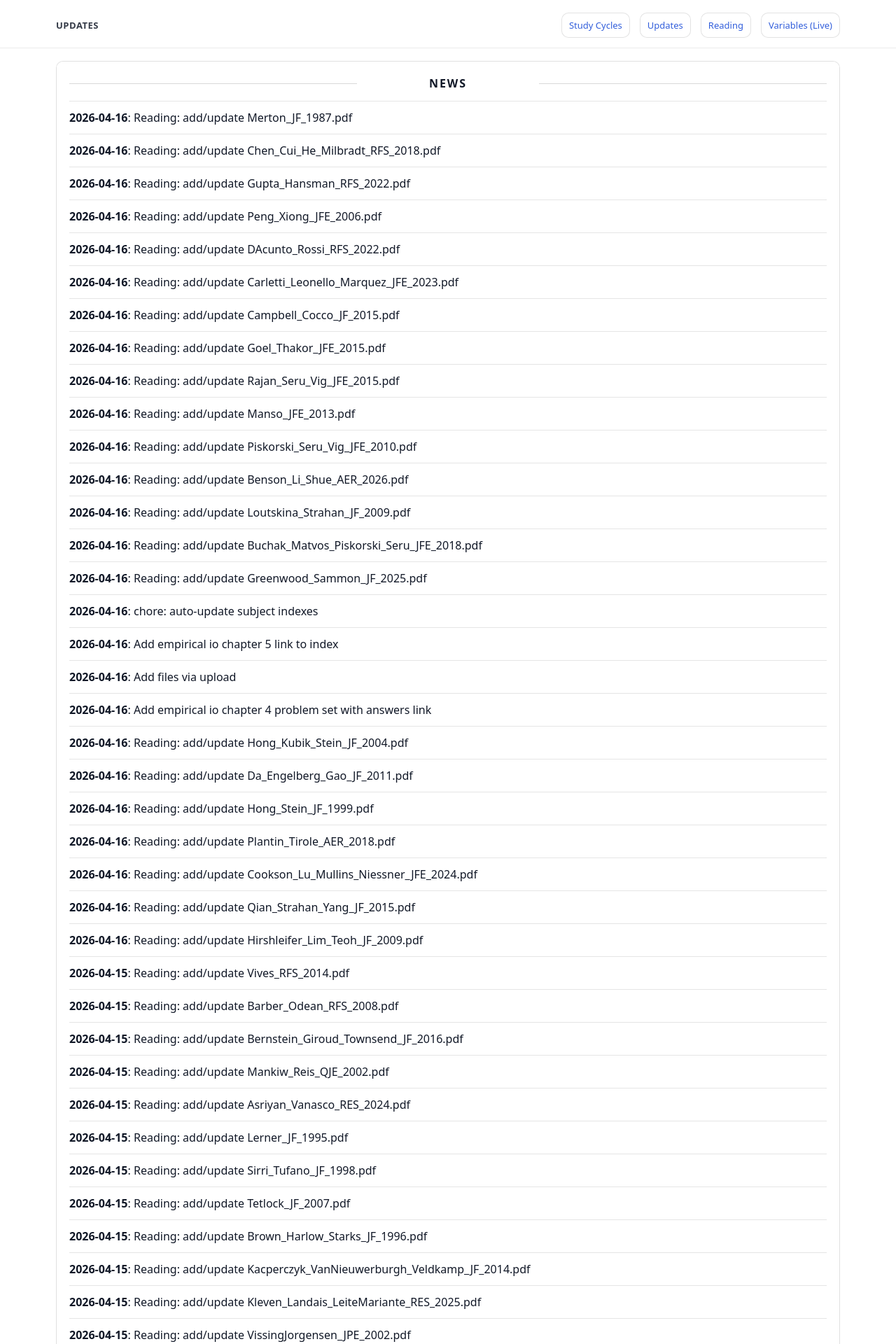
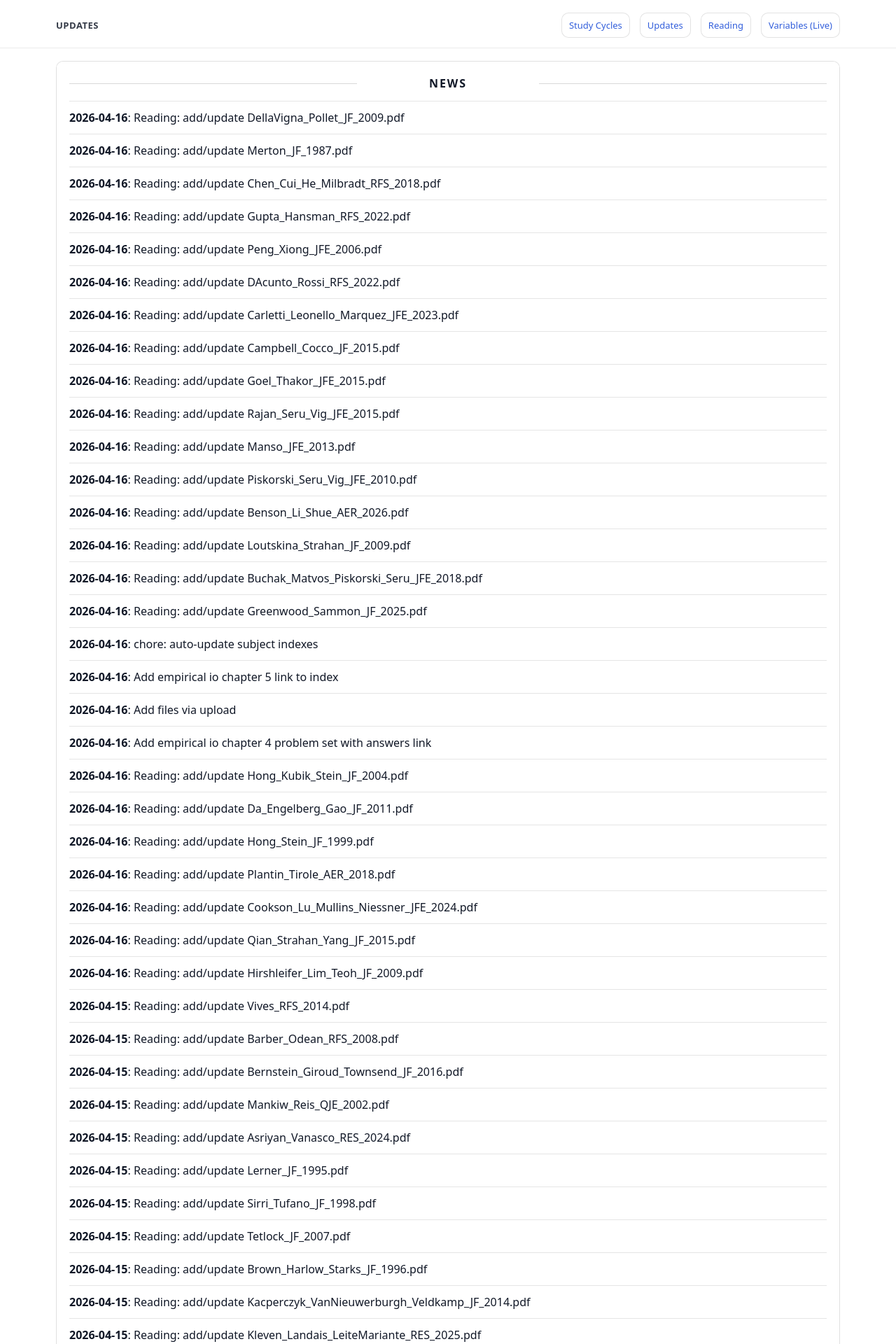
Before and after one commit to yaxinzn/study-archive, a Jekyll site: the page built from updates/index.md, in a window 1280 px wide. Shown: the top 1920 px of the page at 70% size. Built offline with Jekyll 4.4.1, drawn with Linux system fonts in a browser that asks for light colours; some of the changed text lies outside the part shown.

Commit message:
chore: update NEWS feed

```diff
--- a/_data/news.yml
+++ b/_data/news.yml
@@ -1,4 +1,7 @@
 # Auto-generated update history (sorted newest -> oldest). Do not edit manually.
+- ts: "1776343022"
+  date: "2026-04-16"
+  title: "Reading: add/update DellaVigna_Pollet_JF_2009.pdf"
 - ts: "1776342048"
   date: "2026-04-16"
   title: "Reading: add/update Merton_JF_1987.pdf"
```
